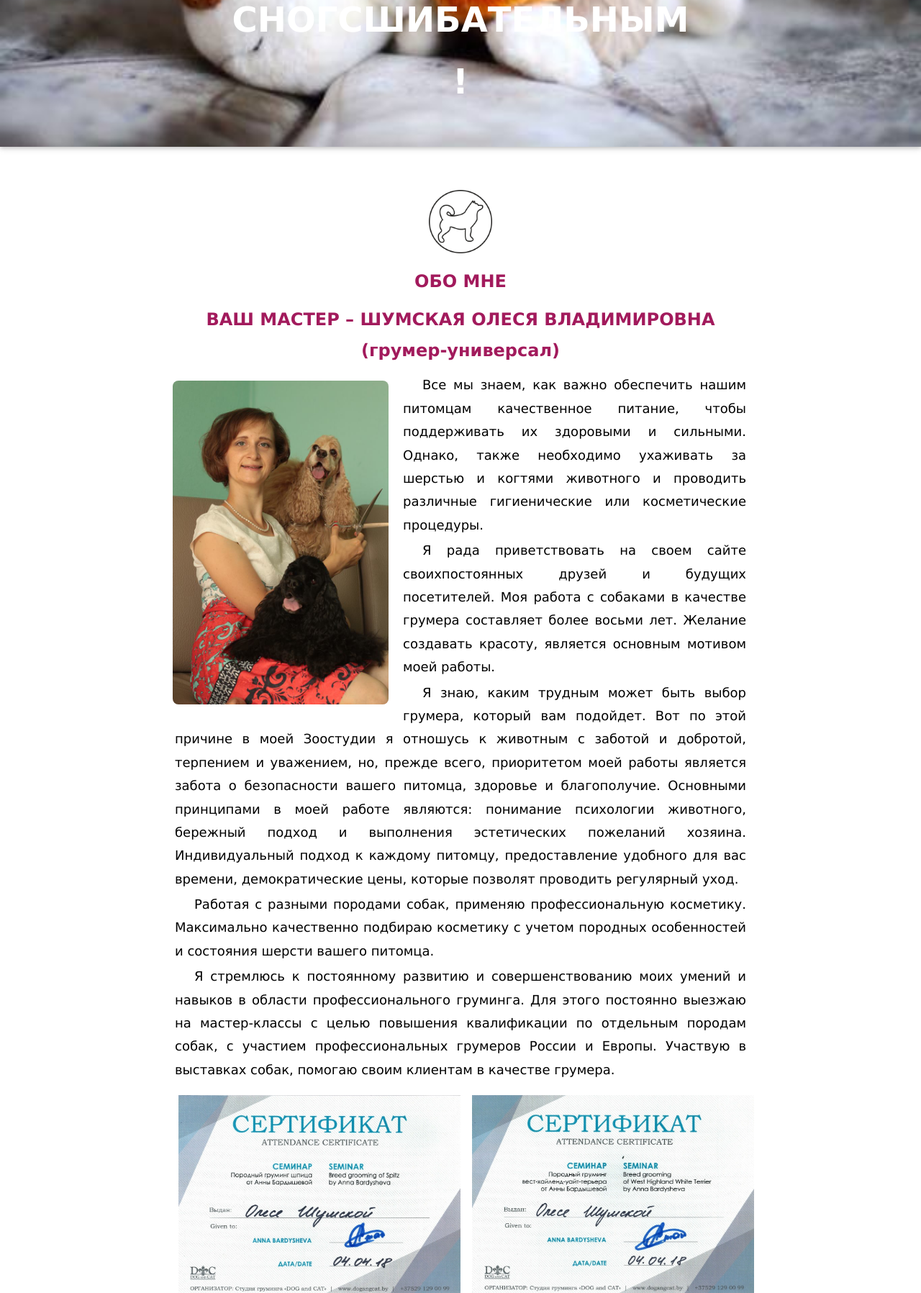
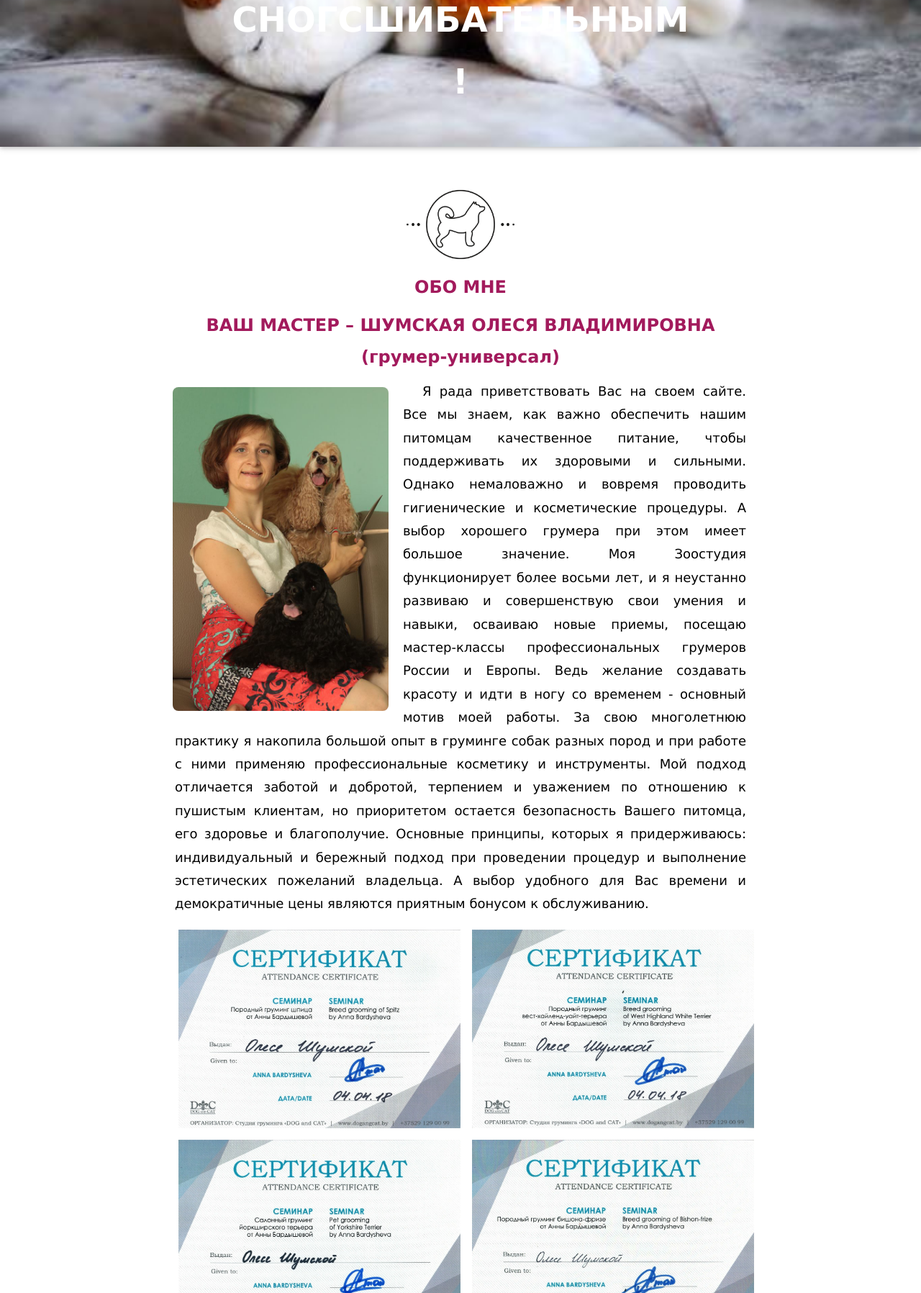
Before and after one commit to WNRumford/olesya, a Flask app: page / in a window 1280 px wide. Shown: the part 2734-4531 px from the top of the page at 72% size. Run offline with Flask 2, Linux system fonts and the light colour scheme; some libraries are stand-ins or nearby versions.

Commit message:
Иконки ебаных отбивок поменял, фак увеличил, и еще всякую хуйню сделал

```diff
--- a/main.py
+++ b/main.py
@@ -2,6 +2,7 @@ from flask import Flask, render_template, request, url_for, redirect
 from funcs import get_data_form, write_json, read_json, get_check_psw, letter
 import os
 from flask_mail import Mail, Message
+from faq import faq
 
 host = os.getenv('IP', '0,0,0,0')
 port = int(os.getenv('PORT', 8080))
@@ -37,7 +38,7 @@ def main():
         msg = Message('Письмо с сайта', recipients = ['shumskayaolesya59@gmail.com'])
         msg.body = letter(data)
         mail.send(msg)
-    return render_template('index.html')
+    return render_template('index.html', faq=faq)
 
 
 @app.errorhandler(404)
--- a/static/css/style.css
+++ b/static/css/style.css
@@ -46,7 +46,7 @@ body, html {
 }
 
 .otbivka {
-	width: 7%;
+	width: 12%;
 	margin-top: 30px;
 }
 
--- a/templates/index.html
+++ b/templates/index.html
@@ -103,7 +103,7 @@
 	<!-- about -->
 	<a name="about"></a>
 	<div class="w3-container w3-center" style="margin-top: 30px;">
-		<img src="static/images/otbivka7.jpg" class="otbivka w3-image">
+		<img src="static/images/otbv1.jpg" class="otbivka w3-image">
 	</div>
 
 
@@ -113,20 +113,12 @@
 	<div class="w3-content w3-justify ta" style="max-width:800px">
 	      <h3 class="w3-center" style="color:#a21a5c"><b>ВАШ МАСТЕР – ШУМСКАЯ ОЛЕСЯ ВЛАДИМИРОВНА (грумер-универсал)</b></h3>
 	     	<img src="static/images/sofa.jpg" alt="Me" class="imgabout w3-round-large w3-image" width="300" height="650">
+	     <p class='w3-large'>Я рада приветствовать Вас на своем сайте.
+Все мы знаем, как важно обеспечить нашим питомцам качественное питание, чтобы поддерживать их здоровыми и сильными. Однако немаловажно и вовремя проводить гигиенические и косметические процедуры. А выбор хорошего грумера при этом имеет большое значение.
+Моя Зоостудия функционирует более восьми лет, и я неустанно развиваю и совершенствую свои умения и навыки, осваиваю новые приемы, посещаю мастер-классы профессиональных грумеров России и Европы. Ведь желание создавать красоту и идти в ногу со временем -  основный мотив моей работы.
+За свою многолетнюю практику я накопила большой опыт в груминге собак разных пород и при работе с ними применяю профессиональные косметику и инструменты. Мой подход отличается заботой и добротой, терпением и уважением по отношению к пушистым клиентам, но приоритетом остается безопасность Вашего питомца, его здоровье и благополучие. Основные принципы, которых я придерживаюсь: индивидуальный и бережный подход при проведении процедур и выполнение эстетических пожеланий владельца.
+А выбор удобного для Вас времени и демократичные цены являются приятным бонусом к обслуживанию.</p>
 
-	<p class="w3-large">
-	Все мы знаем, как важно обеспечить нашим питомцам качественное питание, чтобы поддерживать их здоровыми и сильными. Однако, также необходимо ухаживать за шерстью и когтями животного и проводить различные гигиенические или косметические процедуры.</p>
-	<p class="w3-large">
-	Я рада приветствовать на своем сайте своихпостоянных друзей и будущих посетителей.
-	Моя работа с собаками в качестве грумера составляет более восьми лет. Желание создавать красоту, является основным мотивом моей работы.</p>
-	<p class="w3-large">
-	 Я знаю, каким трудным может быть выбор грумера, который вам подойдет. Вот по этой причине в моей Зоостудии я отношусь к животным с заботой и добротой, терпением и уважением, но, прежде всего, приоритетом моей работы является забота о безопасности вашего питомца, здоровье и благополучие.
-	Основными принципами в моей работе являются: понимание психологии животного, бережный подход и выполнения эстетических пожеланий хозяина. Индивидуальный подход к каждому питомцу, предоставление удобного для вас времени, демократические цены, которые позволят проводить регулярный уход.</p>
-	<p class="w3-large">
-	 Работая с разными породами собак, применяю профессиональную косметику. Максимально качественно подбираю косметику с учетом породных особенностей и состояния шерсти вашего питомца.</p>
-	<p class="w3-large">
-	Я стремлюсь к постоянному развитию и совершенствованию моих умений и навыков в области профессионального груминга. Для этого постоянно выезжаю на мастер-классы с целью повышения квалификации по отдельным породам собак, с участием профессиональных грумеров России и Европы. Участвую в выставках собак, помогаю своим клиентам в качестве грумера.
-	</p>
 	</div>
 </div>
 
@@ -308,7 +300,7 @@
 	<!--	<img src="static/images/otbivka.jpg" alt="otbivka" class="otbivka w3-image">-->
 	<!--</div>-->
 	<div class="w3-container w3-center w3-grey">
-		<img src="static/images/otbivka.jpg" class="otbivka w3-image" style='width: 12%'>
+		<img src="static/images/otbv2.jpg" class="otbivka w3-image">
 		<div class="w3-padding">
 			<b class="w3-xlarge w3-text-white">После визита к нам</b> <br><span class="w3-xlarge txt"><strong>ВАШ ПИТОМЕЦ БУДЕТ НЕОТРАЗИМ!</strong></span>
 			<p><a href="#order"><button class="w3-button w3-teal w3-round-large w3-xlarge w3-ripple">ЗАПИСАТЬСЯ НА СТРИЖКУ</button></a></p>
@@ -320,7 +312,7 @@
 	</div>
 
 	<div class="w3-container w3-center block" style="margin-top: 30px;">
-		<img src="static/images/otbivka2.jpg" alt="otbivka" class="otbivka w3-image">
+		<img src="static/images/otbv3.jpg" alt="otbivka" class="otbivka w3-image">
 		<div class="w3-panel">
 			<p><strong class="w3-xlarge txt">ПОЛНЫЙ КОМПЛЕКС УСЛУГ ДЛЯ СОБАК</strong></p>
 		</div>
@@ -381,7 +373,7 @@
 		<div class="insidebd"></div>
 	</div>
 	<div class="w3-container w3-center" style="background-color: #50b9b4;">
-		<img src="static/images/koshel.jpg" class="otbivka w3-image" style='width: 12%'>
+		<img src="static/images/otbv4.jpg" class="otbivka w3-image">
 		<div class="w3-panel" style="color:white; margin-top:20px"><b class="w3-xxlarge">ЦЕНЫ НА УСЛУГИ</b></div>
 	<!--</div>-->
 
@@ -701,24 +693,17 @@
 		<div class="insidebd"></div>
 	</div>
 	<div class="w3-container w3-center w3-grey">
-			<img src="static/images/vopros.jpg" alt="otbivka" class="otbivka w3-image" style='width: 12%'>
+			<img src="static/images/otbv5.jpg" alt="otbivka" class="otbivka w3-image">
 	</div>
 
 	<!-- FAQ -->
 	<!--серый-->
 	<div class="w3-container w3-center w3-mobile w3-responsive w3-grey">
 		<div class="w3-panel" style="color: #a21a5c;"><b class="w3-xlarge">ЧАСТО ЗАДАВАЕМЫЕ ВОПРОСЫ</b></div>
-
-		<div onclick="faq('qone')" class="w3-padding w3-border w3-block w3-left-align w3-dark-grey w3-hover-light-grey"><i class="material-icons w3-margin-right">live_help</i><b class="faq w3-large">Сколько длится стрижка? Я успею съездить по делам?</b></div>
-		<div class="w3-container w3-light-grey w3-hide" id="qone"><blockquote class="w3-panel w3-leftbar w3-light-grey"><i>Комплекс процедур (купание, стрижка, сушка, чистка глаз и ушей, подстригание когтей) длится от 1 часа до 1,5 часов.
-		Конечно, Вы можете уехать по делам. Ничего страшного, если опоздаете: Ваш пушистый друг подождет Вас в салоне, в отдельном помещении, мы за ним присмотрим!</i></blockquote></div>
-
-		<div onclick="faq('qtwo')" class="w3-padding w3-border w3-block w3-left-align w3-dark-grey w3-hover-light-grey"><i class="material-icons w3-margin-right">live_help</i><b class="faq w3-large">Может быть удобнее вызвать мастера на дом?</b></div>
-		<div class="w3-container w3-light-grey w3-hide" id="qtwo"><blockquote class="w3-panel w3-leftbar w3-light-grey"><i>Это может негативно сказаться на психологическом состоянии животного. Есть риск, что Ваш любимец потеряет ощущение «мой дом – моя крепость», начнет бояться гостей, испытывать недовольство, что его личное пространство
-		нарушили… Опыт показал – дома собаки и кошки волнуются больше, чем в салоне. Кроме того, профессиональные грумеры в принципе не выезжают на дом, так как им требуются специальные приспособления и инструменты.</i></blockquote></div>
-
-		<div onclick="faq('qthree')" class="w3-padding w3-border w3-block w3-left-align w3-dark-grey w3-hover-light-grey w3-left-align"><i class="material-icons w3-margin-right">live_help</i><b class="faq w3-large">Вдруг собака начнет нервничать. Надо ли мне ее держать?</b></div>
-		<div class="w3-container w3-light-grey w3-hide" id="qthree"><blockquote class="w3-panel w3-leftbar w3-light-grey"><i>Если у Вас собака – лучше подождите в другом помещении, мы справимся сами. Собаки спокойнее себя ведут без присутствия хозяина. Не переживайте, мы найдем подход к Вашему питомцу, успокоим его, угостим вкусным снеком!</i></blockquote ></div>
+		{% for i in faq %}
+		<div onclick="faq('qone')" class="w3-padding w3-border w3-block w3-left-align w3-dark-grey w3-hover-light-grey"><i class="material-icons w3-margin-right">live_help</i><b class="faq w3-large">{{ i[0] }}</b></div>
+		<div class="w3-container w3-light-grey w3-hide" id="qone"><blockquote class="w3-panel w3-leftbar w3-light-grey"><i>{{ i[1] }}</i></blockquote></div>
+		{% endfor %}
 	</div>
 	<!-- end FAQ -->
 
@@ -729,7 +714,7 @@
 	</div>
 
 	<div class="w3-container w3-center" style="margin-top: 30px;">
-		<img src="static/images/otbivka5.jpg" alt="otbivka" class="otbivka w3-image">
+		<img src="static/images/otbv6.jpg" alt="otbivka" class="otbivka w3-image">
 	</div>
 
 <a name="adv"></a>
```
Also changed, not shown: faq.py (added, +48 -0 lines), static/images/otbivka.jpg (deleted), static/images/otbivka2.jpg (deleted), static/images/otbivka3.jpg (deleted), static/images/otbivka4.jpg (deleted), static/images/otbivka5.jpg (deleted), static/images/otbivka6.jpg (deleted), static/images/otbivka7.jpg (deleted), static/images/otbv1.jpg (added), static/images/otbv2.jpg (added), static/images/otbv3.jpg (added), static/images/otbv4.jpg (added), static/images/otbv5.jpg (added), static/images/otbv6.jpg (added).
